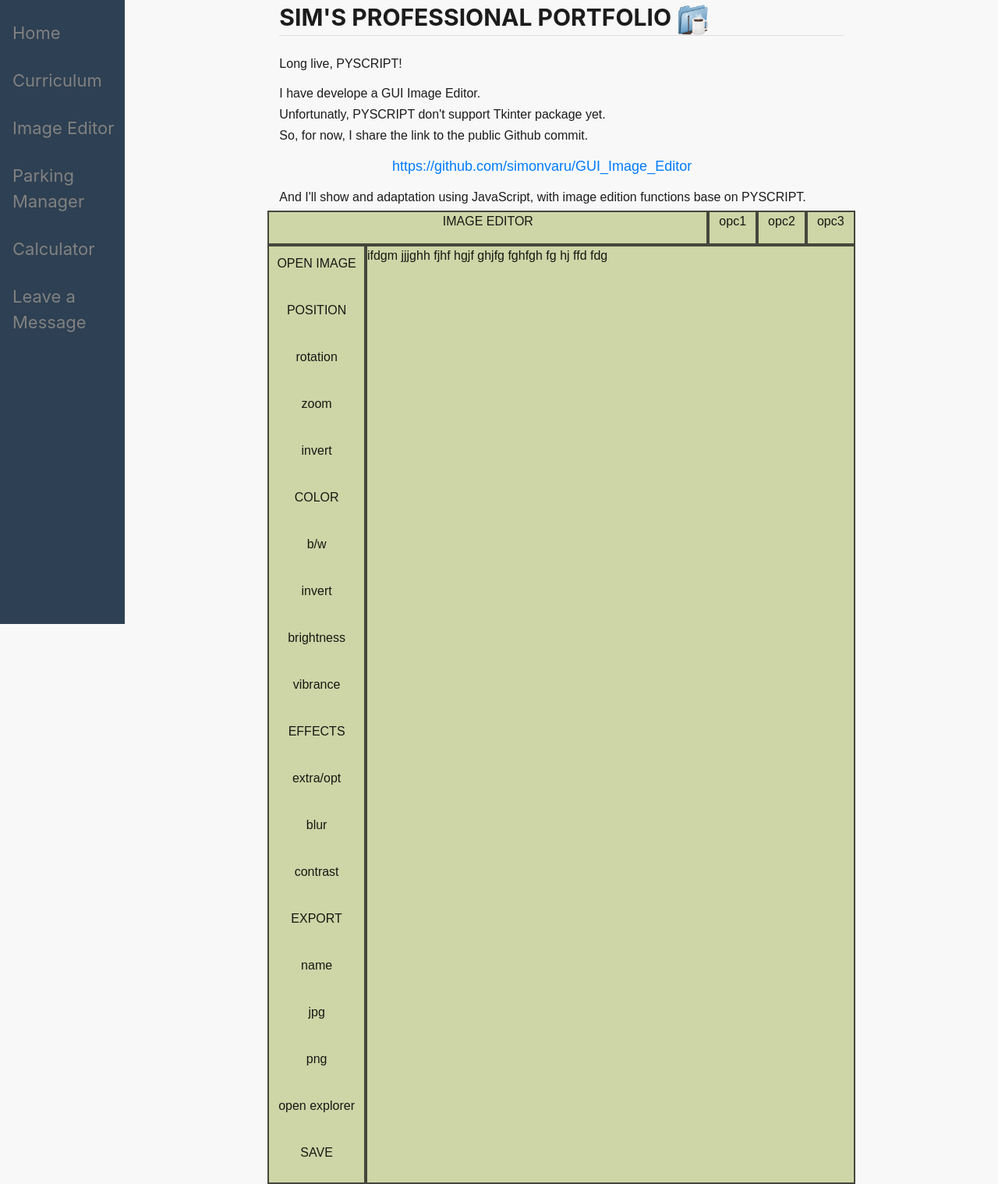
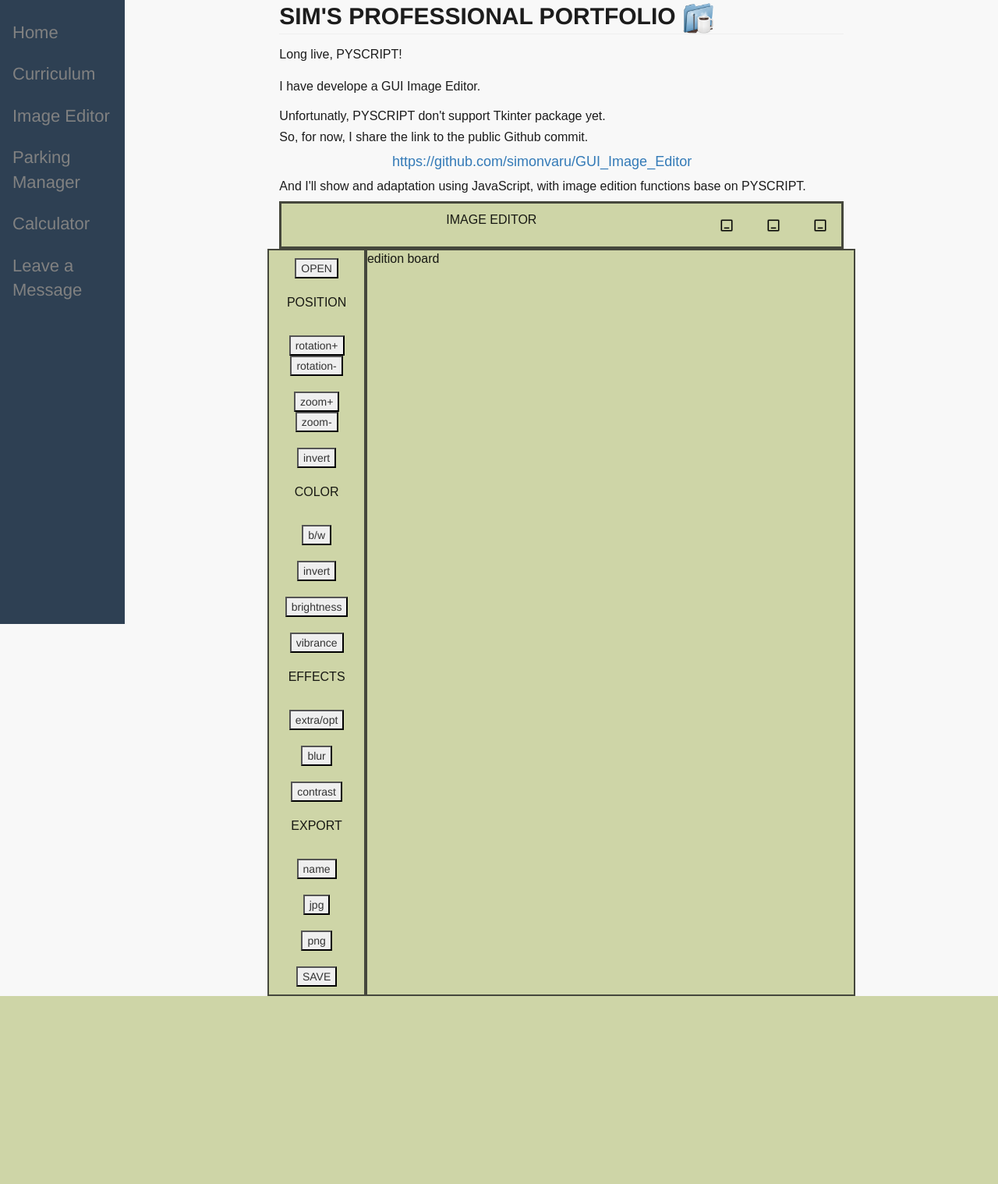
Before and after one commit to simonvaru/sitio_personal, a Django app: page /p1/ in a window 1280 px wide. Shown: the whole page at 78% size. After the commit the page ends 1277 px from the top, so only its background shows below. Run offline with Django 4.2, Linux system fonts and the light colour scheme; some libraries are stand-ins or nearby versions.

Commit message:
demoapp1 grid in development 2

```diff
--- a/main/templates/main/base.html
+++ b/main/templates/main/base.html
@@ -10,6 +10,7 @@
         <meta name="viewport" content="width=device-width, initial-scale=1, shrink-to-fit=no">
         <link rel="stylesheet" href="https://cdn.jsdelivr.net/npm/bootstrap@4.3.1/dist/css/bootstrap.min.css" integrity="sha384-ggOyR0iXCbMQv3Xipma34MD+dH/1fQ784/j6cY/iJTQUOhcWr7x9JvoRxT2MZw1T" crossorigin="anonymous">
         <script src="https://cdn.jsdelivr.net/npm/bootstrap@5.3.2/dist/js/bootstrap.bundle.min.js" integrity="sha384-C6RzsynM9kWDrMNeT87bh95OGNyZPhcTNXj1NW7RuBCsyN/o0jlpcV8Qyq46cDfL" crossorigin="anonymous"></script>
+        <link rel="stylesheet" href="https://maxcdn.bootstrapcdn.com/bootstrap/3.3.6/css/bootstrap.min.css">
         {% block extrastyles %}{% endblock %} {% comment %} added for bootstrap 4 suggested by AI  {% endcomment %}
     </head>
 <body>
--- a/main/templates/main/demoapp1.html
+++ b/main/templates/main/demoapp1.html
@@ -45,29 +45,39 @@
                 margin: 0px;
                 font-family: ;
             }
+            #ed_title{
+                border: solid #45473C;
+                padding: 0px;
+                margin: 0px;
+                font-family: ;
+            }
             #image_to_edit{
                 border: 2px solid #45473C;
                 padding: 0px;
                 margin: 0px;
                 font-family: ;
             }
+            .icon-img {
+                width: 20px; /* width icons */
+                height: 20px; /* height icons */
+              }
         </style>
     </head>
 
     <body>
         <div class="">
-            <div class="row">
-                <div id="main_title" class="color1 col-md-9 text-center">
+            <div class="row" id="ed_title">
+                <div class="color1 col-md-9 text-center">
                     <p>IMAGE EDITOR</p>
                 </div>
-                <div id="main_title" class="color1 col-md-1 text-center">
-                    <p>opc1</p>
+                <div class="color1 col-md-1 text-center">
+                    <button class="btn btn-large"><img src="{% static "images/icons8-minimize-24.png" %}" alt="minimize" class="icon-img"></button>
                 </div>
-                <div id="main_title" class="color1 col-md-1 text-center">
-                    <p>opc2</p>
+                <div class="color1 col-md-1 text-center">
+                    <button class="btn btn-large"><img src="{% static "images/icons8-minimize-24.png" %}" alt="size_change" class="icon-img"></button>
                 </div>
-                <div id="main_title" class="color1 col-md-1 text-center">
-                    <p>opc3</p>
+                <div  class="color1 col-md-1 text-center">
+                    <button class="btn btn-large"><img src="{% static "images/icons8-minimize-24.png" %}" alt="close" class="icon-img"></button>
                 </div>
             </div>
         </div>
@@ -76,69 +86,68 @@
         <div class="row">
             <div id="main_title" class="col-md-2 text-center">
                 <div class="color2">
-                    <p>OPEN IMAGE</p>
+                    <button class="">OPEN</button>
                 </div>
                 <div class="color2">
                     <p>POSITION</p>
                 </div>
                 <div class="color3">
-                    <p>rotation</p>
+                    <button class="">rotation+</button>
+                    <button class="">rotation-</button>
                 </div>
                 <div class="color3">
-                    <p>zoom</p>
+                    <button class="">zoom+</button>
+                    <button class="">zoom-</button>
                 </div>
                 <div class="color3">
-                    <p>invert</p>
+                    <button class="">invert</button>
                 </div>
                 <div class="color2">
                     <p>COLOR</p>
                 </div>
                 <div class="color3">
-                    <p>b/w</p>
+                    <button class="">b/w</button>
                 </div>
                 <div class="color3">
-                    <p>invert</p>
+                    <button class="">invert</button>
                 </div>
                 <div class="color3">
-                    <p>brightness</p>
+                    <button class="">brightness</button>
                 </div>
                 <div class="color3">
-                    <p>vibrance</p>
+                    <button class="">vibrance</button>
                 </div>
                 <div class="color2">
                     <p>EFFECTS</p>
                 </div>
                 <div class="color3">
-                    <p>extra/opt</p>
+                    <button class="">extra/opt</button>
                 </div>
                 <div class="color3">
-                    <p>blur</p>
+                    <button class="">blur</button>
                 </div>
                 <div class="color3">
-                    <p>contrast</p>
+                    <button class="">contrast</button>
                 </div>
                 <div class="color2">
                     <p>EXPORT</p>
                 </div>
                 <div class="color3">
-                    <p>name</p>
+                    <button class="">name</button>
                 </div>
                 <div class="color3">
-                    <p>jpg</p>
+                    <button class="">jpg</button>
                 </div>
                 <div class="color3">
-                    <p>png</p>
-                </div>
-                <div class="color3">
-                    <p>open explorer</p>
+                    <button class="">png</button>
                 </div>
                 <div class="color2">
-                    <p>SAVE</p>
+                    <button class="">SAVE</button>
                 </div>
             </div>
 
             <div id="image_to_edit" class="col-md-10 container">
-                <p>ifdgm      jjjghh fjhf hgjf ghjfg           fghfgh fg hj ffd fdg</p>
+                <p>edition board</p>
             </div>
         </div>
 
```
Also changed, not shown: main/templates/main/demoapp3.html (line endings or trailing spaces), static/images/icons8-minimize-24.png (added).
